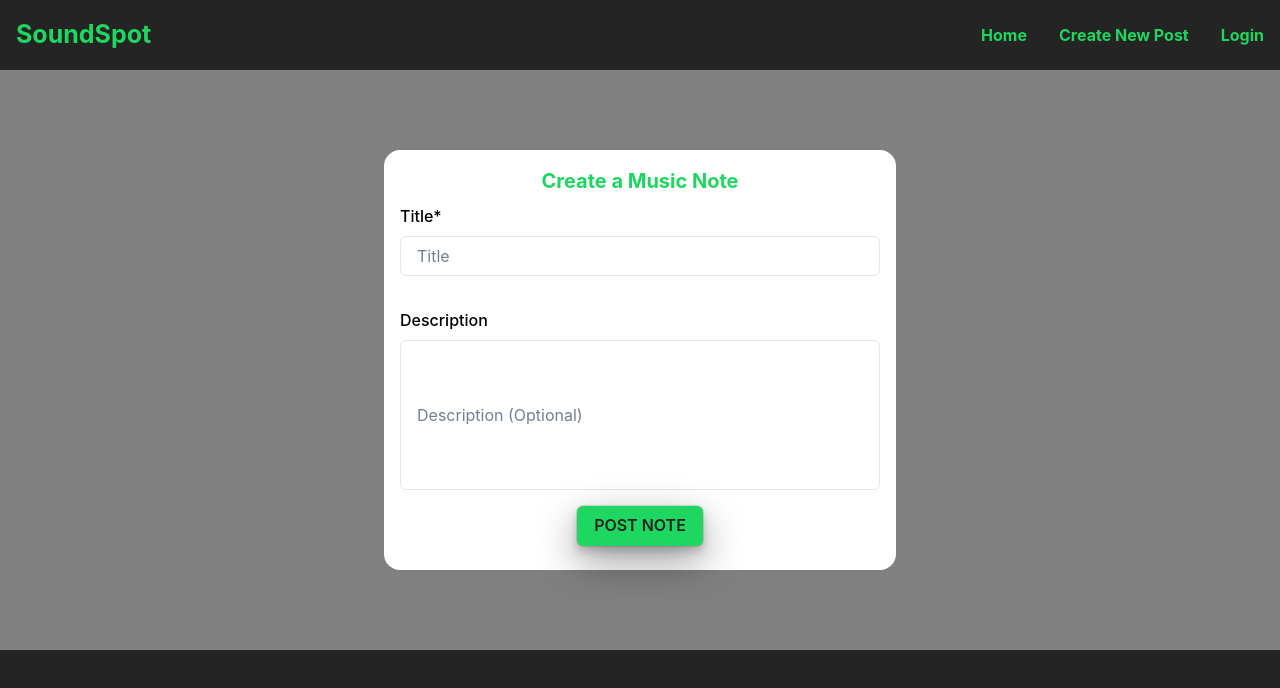
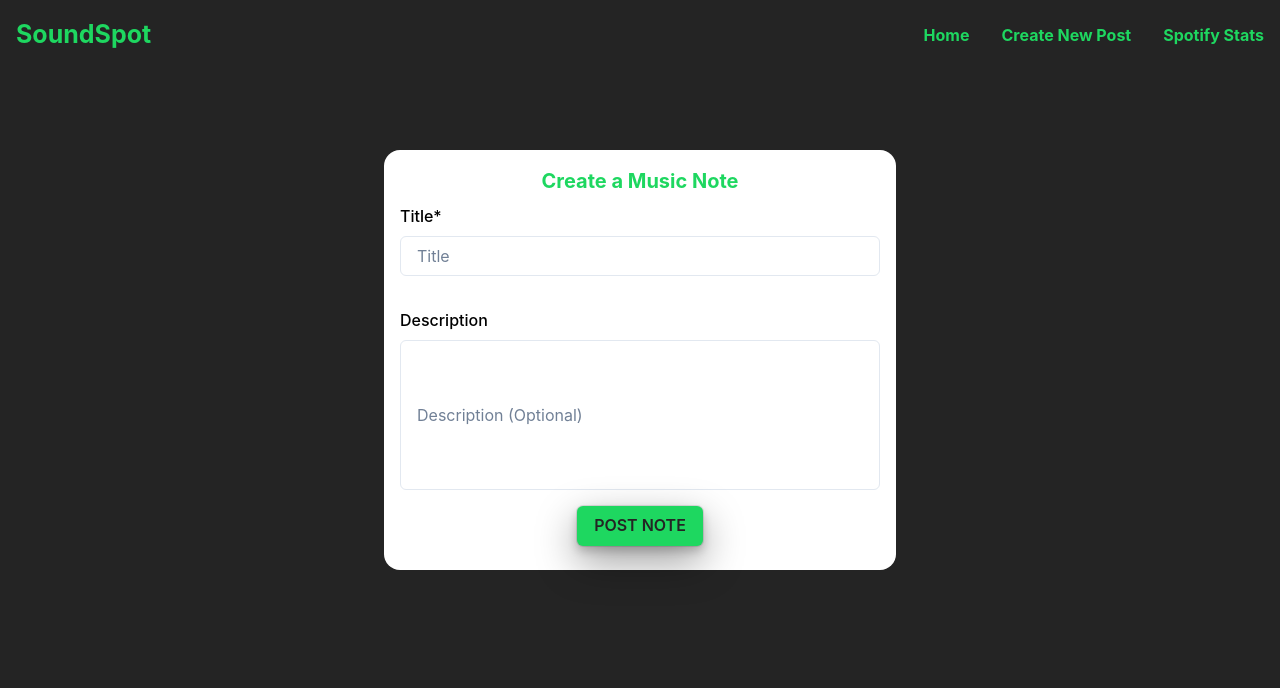
Before and after one commit to prinsaa/SoundSpot, a React (Vite) app: page /Create in a window 1280 px wide. Shown: the top 688 px of the page. Built offline with nearby package versions, Linux system fonts and the light colour scheme; no server answers.

Commit message:
Updated nav bar

```diff
--- a/src/Create.jsx
+++ b/src/Create.jsx
@@ -58,7 +58,7 @@ const Create = () => {
   return (
     <>
       <Nav />
-      <Box backgroundColor="grey">
+      <Box backgroundColor="#242424">
         <Center>
           <Flex
             width="100%"
--- a/src/Nav.jsx
+++ b/src/Nav.jsx
@@ -1,4 +1,4 @@
-import { Flex, HStack } from "@chakra-ui/react";
+import { Flex, HStack, background, color } from "@chakra-ui/react";
 import React from "react";
 import { Link } from "react-router-dom";
 import { Link as Lin } from "@chakra-ui/react";
@@ -12,14 +12,23 @@ const Nav = () => {
       as="b"
       padding="1rem"
     >
-      <Lin href="/" style={{ textDecoration: "none" }} fontSize="25px">
-        SoundSpot
-      </Lin>
+      <Flex _hover={{ color: "gray" }}>
+        <Lin href="/" style={{ textDecoration: "none" }} fontSize="25px">
+          SoundSpot
+        </Lin>
+      </Flex>
 
       <HStack spacing="8">
-        <Link to="/">Home</Link>
-        <Link to="/Create">Create New Post</Link>
-        <Link to="/Login">Login</Link>
+        <Flex _hover={{ color: "gray" }}>
+          {" "}
+          <Link to="/">Home</Link>
+        </Flex>
+        <Flex _hover={{ color: "gray" }}>
+          <Link to="/Create">Create New Post</Link>
+        </Flex>
+        <Flex _hover={{ color: "gray" }}>
+          <Link to="/Login">Spotify Stats</Link>
+        </Flex>
       </HStack>
     </Flex>
   );
--- a/src/Post.jsx
+++ b/src/Post.jsx
@@ -216,7 +216,7 @@ const Post = () => {
                       {post.title}
                     </Text>
                     <Text textColor="white">{post.description}</Text>
-                    <HStack>
+                    <HStack paddingTop="4rem">
                       <Button
                         colorScheme="green"
                         variant="solid"
```
